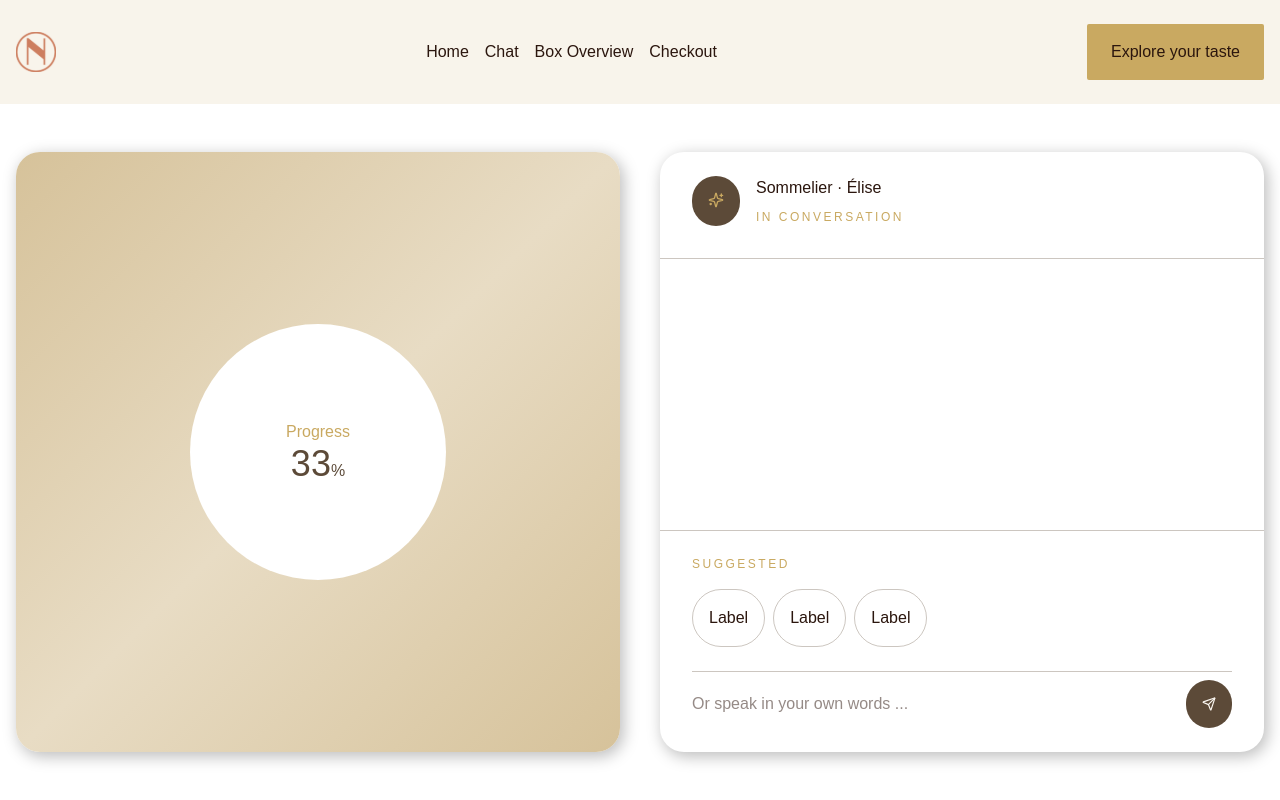
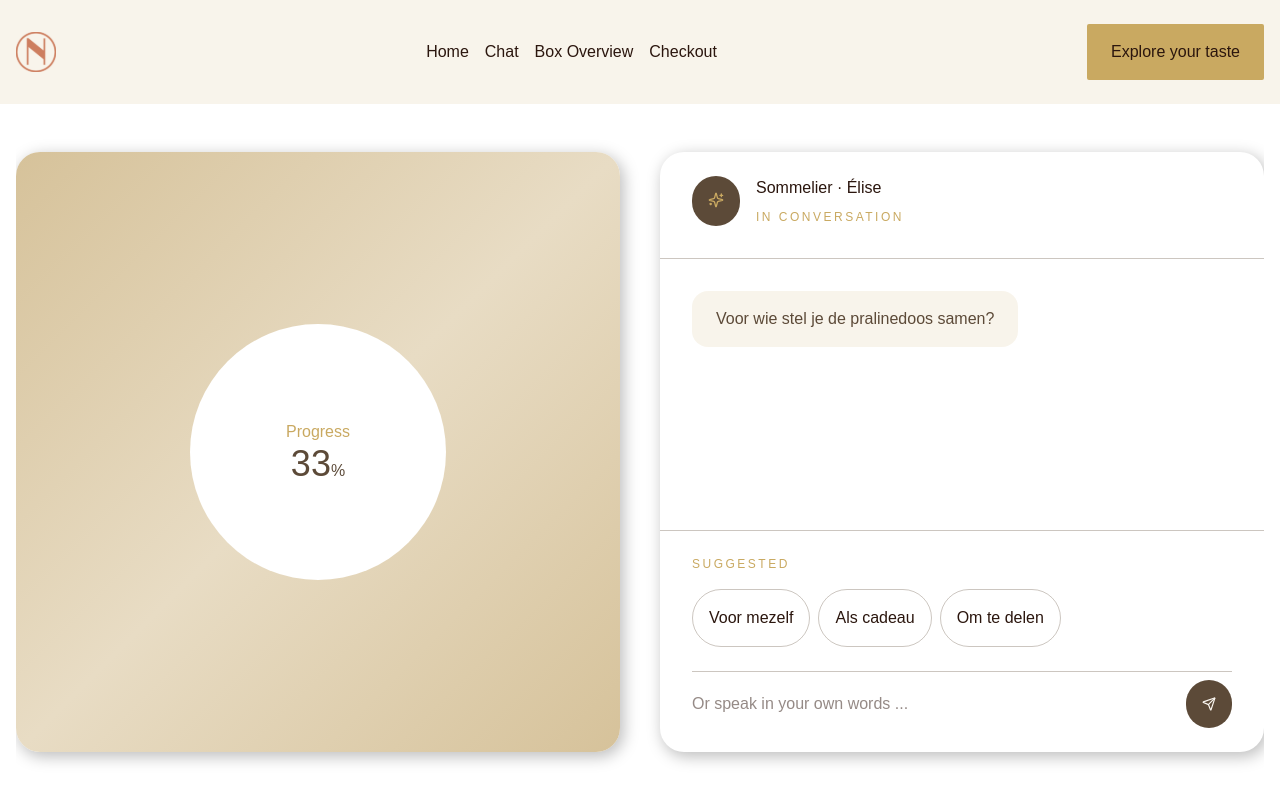
Before and after one commit to maartencoppens/neuhaus, a React (Vite) app: page /chat in a window 1280 px wide. Built offline with nearby package versions, Linux system fonts and the light colour scheme.

Commit message:
feat: add Zustand for state management and implement chat flow with questions

```diff
--- a/package.json
+++ b/package.json
@@ -14,7 +14,8 @@
     "react": "^19.2.6",
     "react-dom": "^19.2.6",
     "react-router-dom": "^7.15.1",
-    "tailwindcss": "^4.3.0"
+    "tailwindcss": "^4.3.0",
+    "zustand": "^5.0.13"
   },
   "devDependencies": {
     "@eslint/js": "^10.0.1",
--- a/src/App.jsx
+++ b/src/App.jsx
@@ -8,10 +8,10 @@ import Container from "./components/Container";
 
 function App() {
   return (
-    <div className="min-h-screen flex flex-col bg-background-primary text-[#2b160e]">
+    <div className="h-screen flex flex-col bg-background-primary text-[#2b160e] overflow-hidden">
       <Navbar />
-      <main className="flex-1 flex">
-        <Container className="flex flex-1 flex-col">
+      <main className="flex-1 flex min-h-0">
+        <Container className="flex flex-1 flex-col min-h-0">
           <Routes>
             <Route path="/" element={<Home />} />
             <Route path="/chat" element={<Chat />} />
--- a/src/components/Button.jsx
+++ b/src/components/Button.jsx
@@ -1,15 +1,26 @@
 import React from "react";
 import { Link } from "react-router-dom";
 
-const Button = ({ label, link }) => {
+const Button = ({ label, link, variant, className }) => {
+  if (variant === "secondary") {
     return (
       <Link
         to={link}
-      className="w-fit px-md py-sm bg-primary hover:bg-gold-hover rounded-xs"
+        className={`block px-md py-sm border-2 border-primary hover:bg-gold-hover rounded-xs text-center ${className || ""}`}
       >
         {label}
       </Link>
     );
+  } else {
+    return (
+      <Link
+        to={link}
+        className={`block px-md py-sm bg-primary hover:bg-gold-hover rounded-xs text-center ${className || ""}`}
+      >
+        {label}
+      </Link>
+    );
+  }
 };
 
 export default Button;
--- /dev/null
+++ b/src/data/questionFlow.js
@@ -0,0 +1,39 @@
+export const questions = [
+  {
+    id: "occasion",
+    question: "Voor wie stel je de pralinedoos samen?",
+    options: [
+      { label: "Voor mezelf", value: "self" },
+      { label: "Als cadeau", value: "gift" },
+      { label: "Om te delen", value: "sharing" },
+    ],
+  },
+  {
+    id: "chocolateType",
+    question: "Welke chocolade verkies je?",
+    options: [
+      { label: "Melk", value: "milk" },
+      { label: "Puur", value: "dark" },
+      { label: "Wit", value: "white" },
+    ],
+  },
+  {
+    id: "flavors",
+    question: "Welke smaken spreken je aan?",
+    multiple: true,
+    options: [
+      { label: "Karamel", value: "caramel" },
+      { label: "Hazelnoot", value: "hazelnut" },
+      { label: "Koffie", value: "coffee" },
+      { label: "Vanille", value: "vanilla" },
+      { label: "Fruitig", value: "fruity" },
+    ],
+  },
+];
+
+export const tasteTags = {
+  chocolateType: ["milk", "dark", "white"],
+  flavors: ["caramel", "hazelnut", "coffee", "vanilla", "fruit", "almond"],
+  texture: ["crunchy", "creamy", "smooth", "intense"],
+  occasion: ["gift", "personal", "sharing"],
+};
--- a/src/pages/BoxOverview.jsx
+++ b/src/pages/BoxOverview.jsx
@@ -90,16 +90,32 @@ const BoxOverview = () => {
               <p className="text-lg font-bold">Praline Naam</p>
             </div>
           </div>
+          <div className="border-t border-border pt-sm">
+            <p className="label-text">pair with</p>
+            <div className="w-full h-4">{/* Hier komt de pairing info */}</div>
+            <Button
+              className="w-full uppercase"
+              label="replace praline"
+              link="/Box"
+              variant={"secondary"}
+            />
+          </div>
         </Card>
 
         <Card className="flex flex-1 flex-col gap-sm px-lg">
-          <p className="label-text">Gift note</p>
-          <p>Add a personal message or special request here.</p>
+          <p className="label-text">Personal message</p>
+          <textarea
+            name="message"
+            id="message"
+            className="border border-border h-full focus:outline-none p-0.5"
+          ></textarea>
         </Card>
 
-        <Card className="flex items-end px-lg">
-          <Button label="Proceed to checkout" link="/checkout" />
-        </Card>
+        <Button
+          label="Proceed to checkout"
+          link="/checkout"
+          className="w-full uppercase"
+        />
       </div>
     </section>
   );
--- a/src/pages/Chat.jsx
+++ b/src/pages/Chat.jsx
@@ -1,46 +1,170 @@
-import React from "react";
+import { useEffect, useRef, useState } from "react";
 import Card from "../components/Card";
 import AnswerLabel from "../components/AnswerLabel";
+import { useNavigate } from "react-router-dom";
+import { questions } from "../data/questionFlow";
+import usePralineStore from "../store/usePralineStore";
 
 const Chat = () => {
+  const navigate = useNavigate();
+  const [customInput, setCustomInput] = useState("");
+
+  const hasStarted = useRef(false);
+
+  const messages = usePralineStore((state) => state.messages);
+  const currentQuestionIndex = usePralineStore(
+    (state) => state.currentQuestionIndex,
+  );
+
+  const addMessage = usePralineStore((state) => state.addMessage);
+  const saveAnswer = usePralineStore((state) => state.saveAnswer);
+  const nextQuestion = usePralineStore((state) => state.nextQuestion);
+
+  const messagesEndRef = useRef(null);
+
+  const currentQuestion = questions[currentQuestionIndex];
+
+  useEffect(() => {
+    if (hasStarted.current) return;
+
+    if (messages.length === 0 && currentQuestion) {
+      addMessage({
+        role: "assistant",
+        content: currentQuestion.question,
+      });
+
+      hasStarted.current = true;
+    }
+  }, []);
+
+  useEffect(() => {
+    messagesEndRef.current?.scrollIntoView({ behavior: "smooth" });
+  }, [messages]);
+
+  const handleAnswer = (answerLabel, answerValue) => {
+    addMessage({
+      role: "user",
+      content: answerLabel,
+    });
+    saveAnswer(currentQuestion.id, answerValue);
+
+    const nextIndex = currentQuestionIndex + 1;
+    const nextQuestionData = questions[nextIndex];
+
+    if (nextQuestionData) {
+      setTimeout(() => {
+        addMessage({
+          role: "assistant",
+          content: nextQuestionData.question,
+        });
+
+        nextQuestion();
+      }, 600);
+    } else {
+      setTimeout(() => {
+        addMessage({
+          role: "assistant",
+          content:
+            "Perfect, ik stel nu jouw gepersonaliseerde pralinedoos samen.",
+        });
+
+        setTimeout(() => {
+          navigate("/box");
+        }, 1000);
+      }, 600);
+    }
+  };
+
+  const handleCustomSubmit = () => {
+    if (!customInput.trim()) return;
+
+    handleAnswer(customInput, customInput);
+    setCustomInput("");
+  };
+
   return (
-    <section className="flex flex-1 w-full justify-between items-stretch gap-xl py-2xl">
-      <Card className="flex h-full justify-center items-center white-gradient">
+    <section className="flex flex-1 w-full justify-between items-stretch gap-xl py-2xl min-h-0 overflow-hidden">
+      <Card className="flex  justify-center items-center white-gradient">
         <div className="w-64 h-64 rounded-full bg-white flex flex-col justify-center items-center">
           <p className="text-center text-text-light">Progress</p>
           <p className="text-center text-text-dark">
-            <span className="text-4xl">33</span>%
+            <span className="text-4xl">
+              {Math.round(
+                ((currentQuestionIndex + 1) / questions.length) * 100,
+              )}
+            </span>
+            %
           </p>
         </div>
       </Card>
-      <Card className={"flex h-full flex-col justify-between"}>
+
+      <Card className="flex min-h-0 overflow-hidden flex-col justify-between">
         <div className="flex w-full gap-sm px-lg border-b border-border pb-lg">
           <div className="rounded-full w-fit bg-background-tertiary p-sm">
             <img src="/icons/star.svg" alt="stars" className="w-sm h-sm" />
           </div>
+
           <div className="flex flex-col justify-center gap-xs">
             <p className="font-regular">Sommelier · Élise</p>
             <p className="label-text">In conversation</p>
           </div>
         </div>
 
-        <div className="h-full">{/* Hier komt conversation*/}</div>
+        <div className="flex-1 min-h-0 px-lg py-lg overflow-y-auto flex flex-col gap-sm">
+          {messages.map((message, index) => (
+            <div
+              key={index}
+              className={`flex ${
+                message.role === "user" ? "justify-end" : "justify-start"
+              }`}
+            >
+              <div
+                className={`max-w-[75%] rounded-2xl px-md py-sm ${
+                  message.role === "user"
+                    ? "bg-background-tertiary text-white"
+                    : "bg-background-secondary text-text-dark"
+                }`}
+              >
+                <p>{message.content}</p>
+              </div>
+            </div>
+          ))}
+          <div ref={messagesEndRef} />
+        </div>
+
+        {currentQuestion && (
           <div className="pt-md px-lg border-t border-border">
             <div className="flex flex-col gap-sm border-b border-border pb-md">
               <p className="label-text">suggested</p>
-            <div className="flex gap-xs">
-              <AnswerLabel label="Label" />
-              <AnswerLabel label="Label" />
-              <AnswerLabel label="Label" />
+
+              <div className="flex gap-xs flex-wrap">
+                {currentQuestion.options.map((option) => (
+                  <button
+                    key={option.value}
+                    onClick={() => handleAnswer(option.label, option.value)}
+                  >
+                    <AnswerLabel label={option.label} />
+                  </button>
+                ))}
               </div>
             </div>
+
             <div className="flex justify-between gap-xs pt-xs">
               <input
                 type="text"
+                value={customInput}
+                onChange={(e) => setCustomInput(e.target.value)}
+                onKeyDown={(e) => {
+                  if (e.key === "Enter") handleCustomSubmit();
+                }}
                 placeholder="Or speak in your own words ..."
                 className="w-full focus:outline-none"
               />
-            <button className="bg-background-tertiary rounded-full p-sm w-fit">
+
+              <button
+                onClick={handleCustomSubmit}
+                className="bg-background-tertiary rounded-full p-sm w-fit"
+              >
                 <img
                   src="/icons/send.svg"
                   alt="send button"
@@ -49,6 +173,7 @@ const Chat = () => {
               </button>
             </div>
           </div>
+        )}
       </Card>
     </section>
   );
--- /dev/null
+++ b/src/store/usePralineStore.js
@@ -0,0 +1,34 @@
+import { create } from "zustand";
+
+const useChocolateStore = create((set) => ({
+  messages: [],
+  answers: {},
+  currentQuestionIndex: 0,
+
+  addMessage: (message) =>
+    set((state) => ({
+      messages: [...state.messages, message],
+    })),
+
+  saveAnswer: (questionId, answer) =>
+    set((state) => ({
+      answers: {
+        ...state.answers,
+        [questionId]: answer,
+      },
+    })),
+
+  nextQuestion: () =>
+    set((state) => ({
+      currentQuestionIndex: state.currentQuestionIndex + 1,
+    })),
+
+  resetChat: () =>
+    set({
+      messages: [],
+      answers: {},
+      currentQuestionIndex: 0,
+    }),
+}));
+
+export default useChocolateStore;
```
Also changed, not shown: 1 other file (tests, documents, lock files or other folders). Lines whose indentation alone changed are shown as unchanged.
